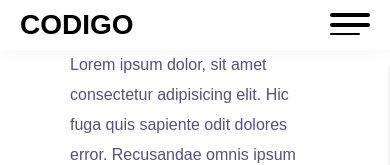
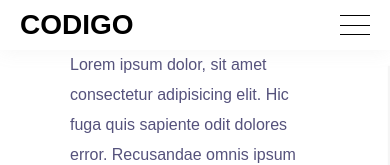
Before and after one commit to Yariandres/nuxt-personal-blog, a Nuxt app: page / in a window 390 px wide. Shown: the top 165 px of the page. Built offline with nearby package versions, Linux system fonts and the light colour scheme; no server answers; a web font is replaced by a local one.

Commit message:
adds hamburger menu with animation

```diff
--- a/components/Nav/Mobile.vue
+++ b/components/Nav/Mobile.vue
@@ -1,65 +1,67 @@
 <template>
-  <div class="topbar">
-    <div class="topbar__inner">
-      <div class="logo" data-type="image">
+  <div :class="$style['topbar']">
+    <div :class="$style['inner']">
+      <div :class="$style['logo']" data-type="image">
         <!-- You can use text or image as logo. data-type values are: "image" and "text"  -->
         <!-- <NuxtLink class="image" href="#"><img src="~/assets/img/logo/logo.png" alt="" /></NuxtLink> -->
-        <NuxtLink class="text" to="/"><span>Codigo</span></NuxtLink>
+        <NuxtLink :class="$style['text']" to="/"><span>Codigo</span></NuxtLink>
       </div>
 
-      <div class="trigger">
-        <div class="hamburger hamburger--slider">
-          <div class="hamburger-box">
-            <div class="hamburger-inner"></div>
-          </div>
+      <div @click="toggleMobileMenu">
+        <div :class="$style['hamburger-menu']">
+          <button :class="{[$style['hamburger']]: true, [$style['is-active']]: isMobileMenuOpen}">
+            <span :class="$style['line']"></span>
+            <span :class="$style['line']"></span>
+            <span :class="$style['line']"></span>
+          </button>
         </div>
       </div>
     </div>
   </div>
 
-  <div class="menu">
+  <div :class="{[$style['menu']]: true, [$style['opened']]: isMobileMenuOpen}">
     <!-- <div class="menu opened"> -->
-    <div class="menu__inner">
-      <ul class="list">
+    <div :class="$style['menu__inner']">
+      <ul :class="$style['menu__inner--list']">
         <li><NuxtLink to="/">Home</NuxtLink></li>
         <li><NuxtLink to="/about">About</NuxtLink></li>
         <li><NuxtLink to="/services">Services</NuxtLink></li>
-        <li><NuxtLink to="/porfolio">Portfolio</NuxtLink></li>
+        <li><NuxtLink to="/portfolio">Portfolio</NuxtLink></li>
         <li><NuxtLink to="/blog">Blog</NuxtLink></li>
-        <li><NuxtLink to="/conatct">Contact</NuxtLink></li>
+        <li><NuxtLink to="/contact">Contact</NuxtLink></li>
       </ul>
 
-      <div class="social">
+      <div :class="$style['menu__inner--social']">
         <ul>
           <li>
             <NuxtLink to="#"
-              ><img class="svg" src="~/assets/img/svg/social/facebook.svg" alt=""
+              ><img :class="$style['svg']" src="~/assets/img/svg/social/facebook.svg" alt=""
             /></NuxtLink>
           </li>
           <li>
             <NuxtLink to="#"
-              ><img class="svg" src="~/assets/img/svg/social/twitter.svg" alt=""
+              ><img :class="$style['svg']" src="~/assets/img/svg/social/twitter.svg" alt=""
             /></NuxtLink>
           </li>
           <li>
             <NuxtLink to="#"
-              ><img class="svg" src="~/assets/img/svg/social/instagram.svg" alt=""
+              ><img :class="$style['svg']" src="~/assets/img/svg/social/instagram.svg" alt=""
             /></NuxtLink>
           </li>
           <li>
             <NuxtLink to="#"
-              ><img class="svg" src="~/assets/img/svg/social/dribbble.svg" alt=""
+              ><img :class="$style['svg']" src="~/assets/img/svg/social/dribbble.svg" alt=""
             /></NuxtLink>
           </li>
           <li>
             <NuxtLink to="#"
-              ><img class="svg" src="~/assets/img/svg/social/tik-tok.svg" alt=""
+              ><img :class="$style['svg']" src="~/assets/img/svg/social/tik-tok.svg" alt=""
             /></NuxtLink>
           </li>
         </ul>
       </div>
 
-      <div class="copyright">
+      <div :class="$style['menu__inner--copyright']">
         <p>Yari's blog &copy; ALl Rights Reserved {{ year }}</p>
       </div>
     </div>
@@ -67,11 +69,19 @@
 </template>
 
 <script setup lang="ts">
+import { ref } from 'vue';
 const today = new Date();
 const year = today.getFullYear();
+
+const isMobileMenuOpen = ref<boolean>(false);
+
+
+const toggleMobileMenu = (): boolean => {
+  return isMobileMenuOpen.value = !isMobileMenuOpen.value;
+}
 </script>
 
-<style lang="scss" scoped>
+<style lang="scss" module>
 .topbar {
 	position: fixed;
 	top: 0px;
@@ -83,14 +93,16 @@ const year = today.getFullYear();
 	display: none;
   box-shadow: 0px 1px 20px rgba(160, 160, 160, 0.1);
 
-  &__inner {
-    width: 100%;
-    height: 100%;
+  @media (max-width: 1040px) {
+    display: block;
+  }
+}
+.inner {
   display: flex;
   align-items: center;
   justify-content: space-between;
   padding-inline: 20px;
-
+}
 .text {
   text-decoration: none;
   color: #000;
@@ -102,30 +114,77 @@ const year = today.getFullYear();
   line-height: 50px;
 }
 
-    .trigger {
-      position: relative;
-      top: 5px;
+
+.hamburger-menu {
+  background-color: #ffffff;
+
+  .hamburger {
+    display: flex;
+    flex-direction: column;
+    justify-content: space-between;
+    padding: 0;
+    width: 30px;
+    height: 20px;
+    border: none;
+    background-color: transparent;
+    cursor: pointer;
+
+    .line {
+      width: 100%;
+      height: 1px;
+      background-color: #000000;
+      transition: transform 0.3s ease-in-out;
+
+      &:first-child {
+        transform-origin: top left;
       }
 
-    .hamburger{
-      padding: 0px;
-    }
-
-    .hamburger-inner:after,
-    .amburger-inner:before{
-      width: 30px;
-      height: 2px;
+      &:last-child {
+        transform-origin: bottom left;
       }
     }
 
-  &__hamburger-box{
-    width: 30px;
+    &.is-active {
+      .line:first-child {
+        transform: rotate(39.5deg);
+
       }
 
-  @media (max-width: 1040px) {
+      .line:nth-child(2) {
+        opacity: 0;
+      }
+
+      .line:last-child {
+        transform: rotate(-39.5deg);
+
+      }
+    }
+  }
+
+  .menu {
+    display: none;
+    flex-direction: column;
+    padding: 20px;
+    background-color: #fff;
+
+    li {
+      margin-bottom: 10px;
+
+      a {
+        color: #000;
+        text-decoration: none;
+        font-size: 16px;
+      }
+    }
+  }
+
+  &.is-active {
+    .menu {
       display: block;
     }
   }
+}
+
 
 .menu {
 	position: fixed;
@@ -136,7 +195,6 @@ const year = today.getFullYear();
 	z-index: 15;
 	background-color: #fff;
   box-shadow: 2px 20px 1px 4px rgba(160, 160, 160, 0.1);
-
 
 	-webkit-transition: all .3s ease;
 	   -moz-transition: all .3s ease;
@@ -151,11 +209,12 @@ const year = today.getFullYear();
     justify-content: space-around;
     min-height: 100dvh;
 
-    .list {
+    &--list {
       display: flex;
       flex-direction: column;
       gap: 16px;
       text-align: right;
+
       a {
         color: inherit;
         -webkit-transition: color .3s ease;
@@ -169,6 +228,15 @@ const year = today.getFullYear();
         }
       }
     }
+
+    &--social {
+      width: 20px;
+      height: auto;
+    }
+
+    &--copyright {
+      text-align: center;
+    }
   }
 }
 
```
Lines whose indentation alone changed are shown as unchanged.
